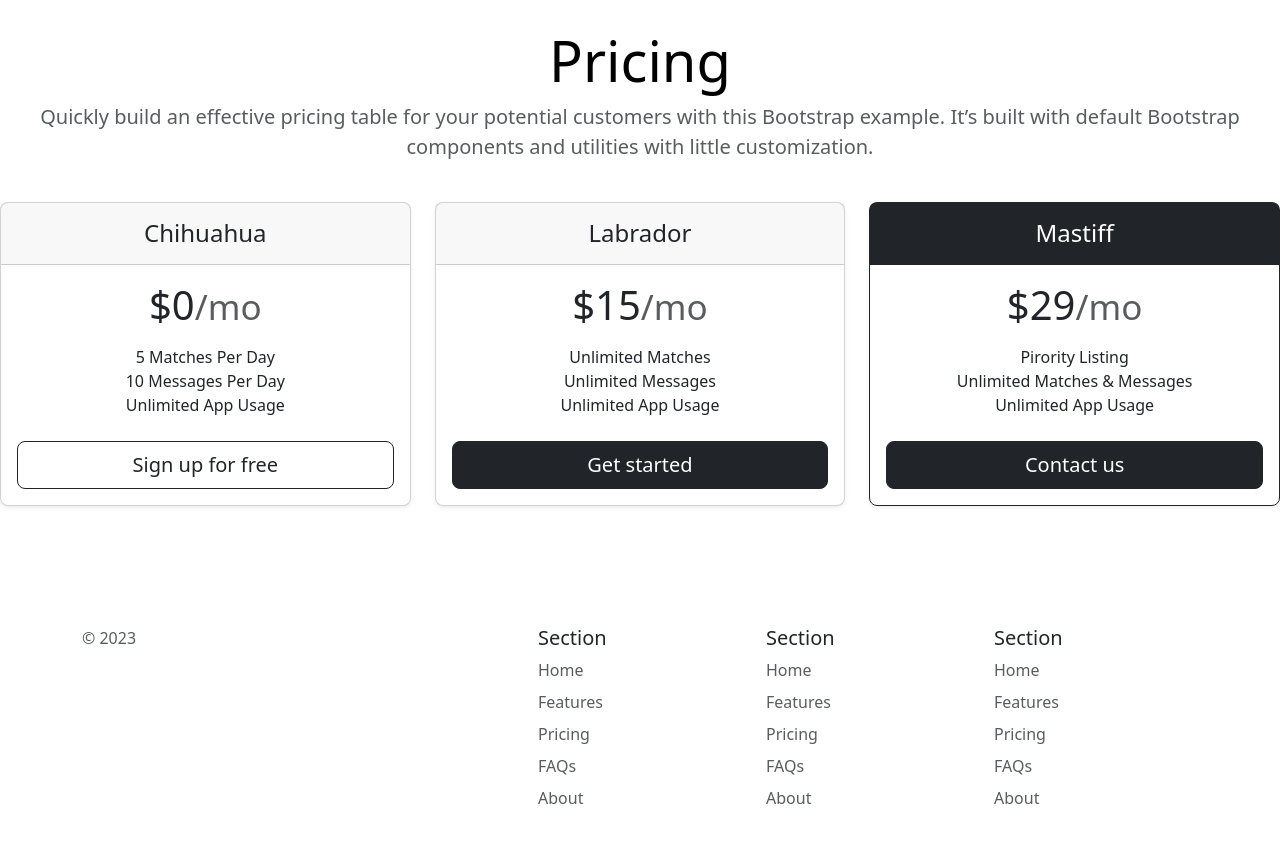
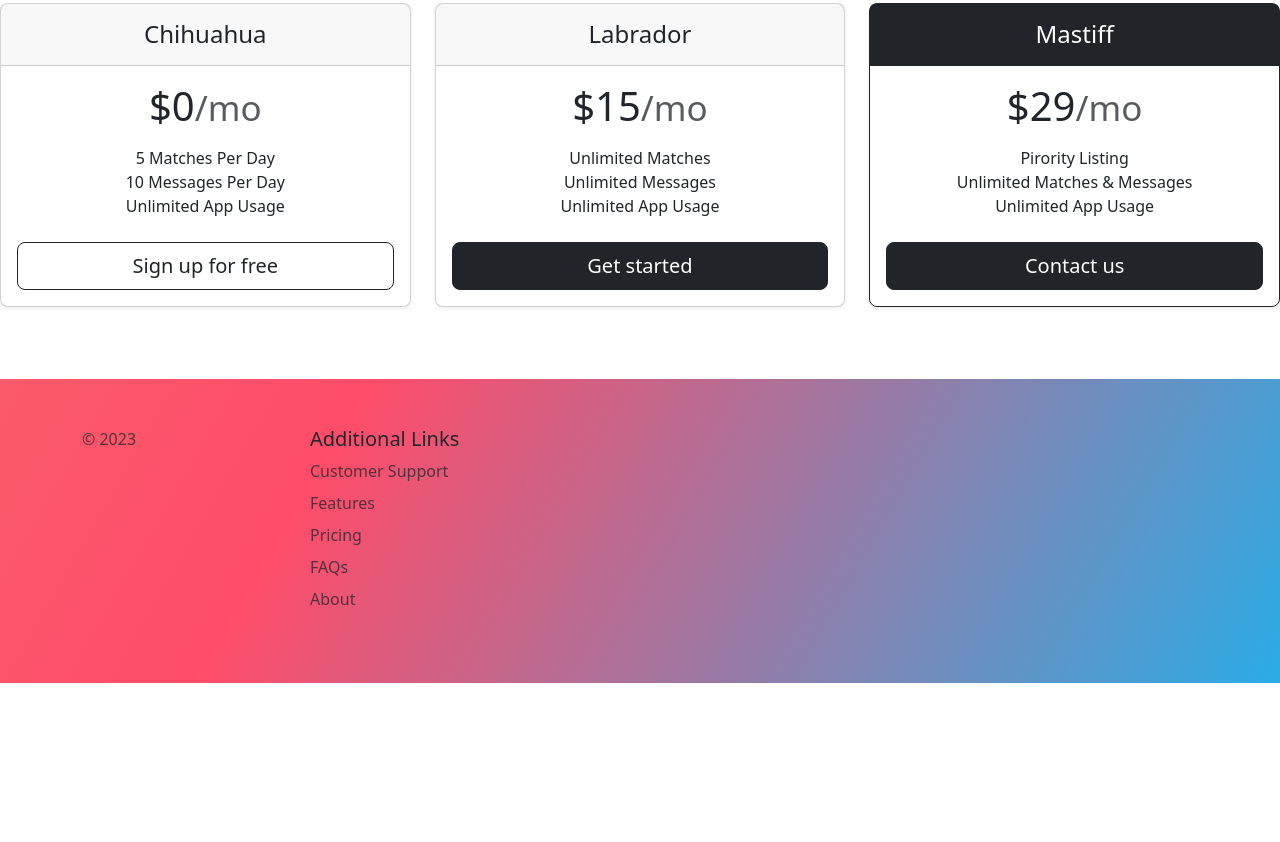
Before and after one commit to nimishbitla11/tinyDog-landing-page, a plain HTML site: page index.html in a window 1280 px wide. Shown: the part 1872-2714 px from the top of the page. After the commit the page ends 2555 px from the top, so only its background shows below. Drawn offline with nearby package versions, Linux system fonts and the light colour scheme.

Commit message:
Update index.html

```diff
--- a/index.html
+++ b/index.html
@@ -6,7 +6,7 @@
   <meta name="viewport" content="width=device-width, initial-scale=1.0">
   <title>TinDog</title>
 
-  <link rel="stylesheet" href="css/style2.css">
+  <link rel="stylesheet" href="style1.css">
   <link href="https://cdn.jsdelivr.net/npm/bootstrap@5.3.1/dist/css/bootstrap.min.css" rel="stylesheet" integrity="sha384-4bw+/aepP/YC94hEpVNVgiZdgIC5+VKNBQNGCHeKRQN+PtmoHDEXuppvnDJzQIu9" crossorigin="anonymous">
 
 </head>
@@ -201,36 +201,11 @@
           <p class="text-body-secondary">© 2023</p>
         </div>
 
-        <div class="col mb-3">
-
-        </div>
 
         <div class="col mb-3">
-          <h5>Section</h5>
+          <h5>Additional Links</h5>
           <ul class="nav flex-column">
-            <li class="nav-item mb-2"><a href="#" class="nav-link p-0 text-body-secondary">Home</a></li>
-            <li class="nav-item mb-2"><a href="#" class="nav-link p-0 text-body-secondary">Features</a></li>
-            <li class="nav-item mb-2"><a href="#" class="nav-link p-0 text-body-secondary">Pricing</a></li>
-            <li class="nav-item mb-2"><a href="#" class="nav-link p-0 text-body-secondary">FAQs</a></li>
-            <li class="nav-item mb-2"><a href="#" class="nav-link p-0 text-body-secondary">About</a></li>
-          </ul>
-        </div>
-
-        <div class="col mb-3">
-          <h5>Section</h5>
-          <ul class="nav flex-column">
-            <li class="nav-item mb-2"><a href="#" class="nav-link p-0 text-body-secondary">Home</a></li>
-            <li class="nav-item mb-2"><a href="#" class="nav-link p-0 text-body-secondary">Features</a></li>
-            <li class="nav-item mb-2"><a href="#" class="nav-link p-0 text-body-secondary">Pricing</a></li>
-            <li class="nav-item mb-2"><a href="#" class="nav-link p-0 text-body-secondary">FAQs</a></li>
-            <li class="nav-item mb-2"><a href="#" class="nav-link p-0 text-body-secondary">About</a></li>
-          </ul>
-        </div>
-
-        <div class="col mb-3">
-          <h5>Section</h5>
-          <ul class="nav flex-column">
-            <li class="nav-item mb-2"><a href="#" class="nav-link p-0 text-body-secondary">Home</a></li>
+            <li class="nav-item mb-2"><a href="#" class="nav-link p-0 text-body-secondary">Customer Support</a></li>
             <li class="nav-item mb-2"><a href="#" class="nav-link p-0 text-body-secondary">Features</a></li>
             <li class="nav-item mb-2"><a href="#" class="nav-link p-0 text-body-secondary">Pricing</a></li>
             <li class="nav-item mb-2"><a href="#" class="nav-link p-0 text-body-secondary">FAQs</a></li>
```
